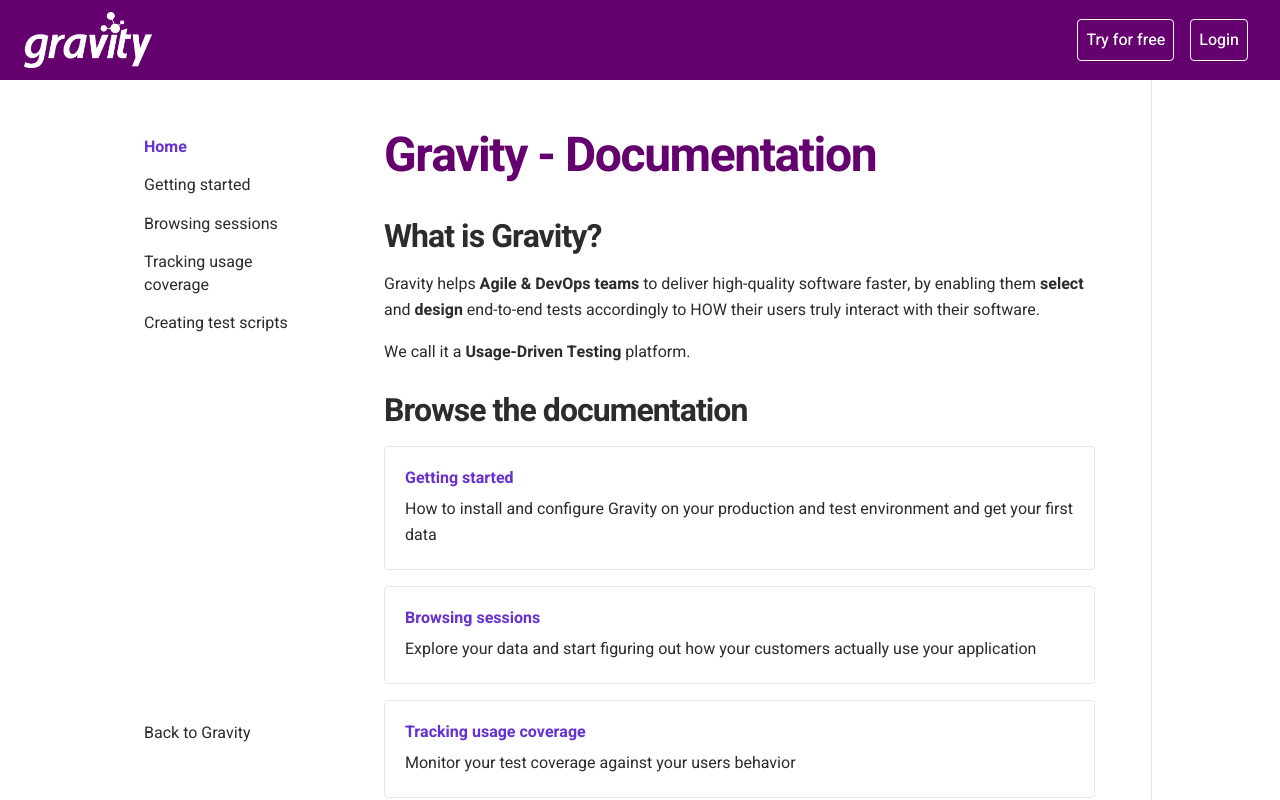
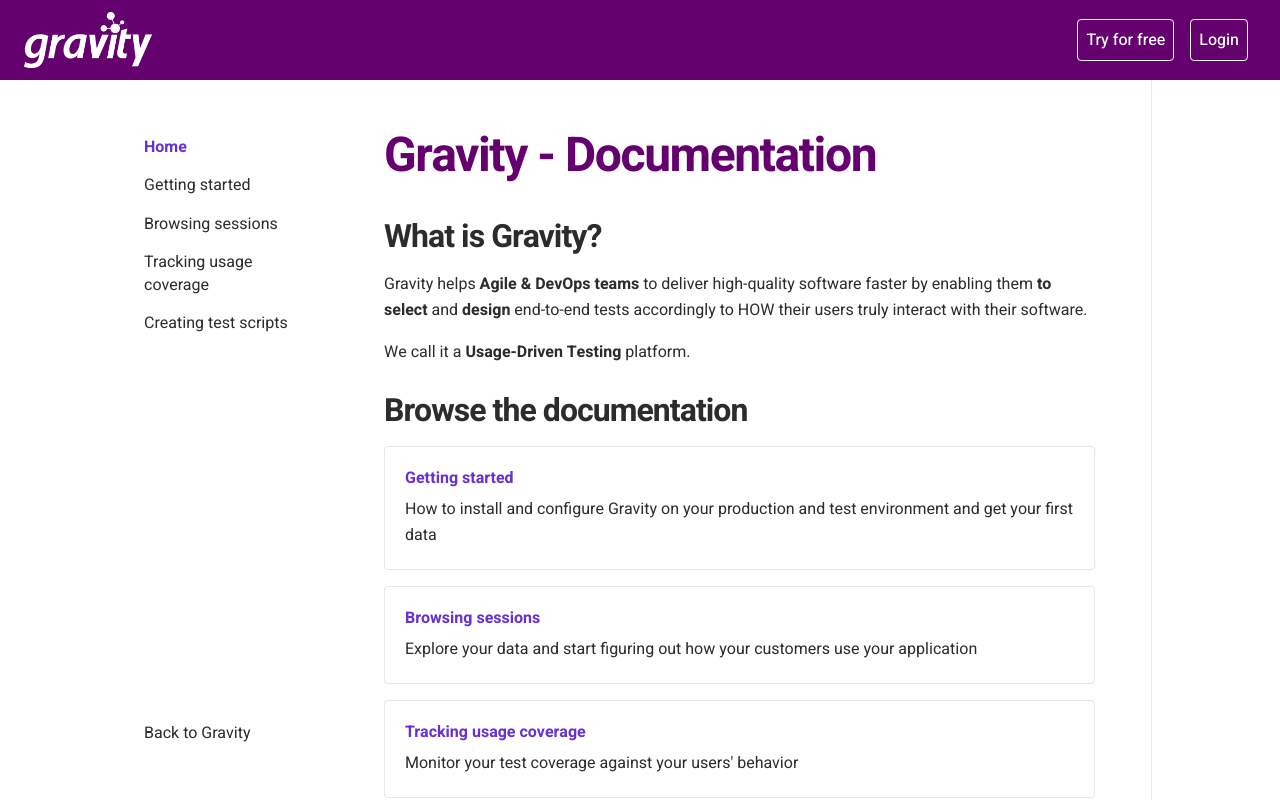
Before and after one commit to Smartesting/gravity-documentation, a Next.js app: page / in a window 1280 px wide. Built offline with nearby package versions, Linux system fonts and the light colour scheme.

Commit message:
Fix typos in index

```diff
--- a/pages/index.mdx
+++ b/pages/index.mdx
@@ -8,7 +8,7 @@
 
 ## What is Gravity?
 
-Gravity helps **Agile & DevOps teams** to deliver high-quality software faster, by enabling them **select** and **design** end-to-end tests accordingly to HOW their users truly interact with their software.
+Gravity helps **Agile & DevOps teams** to deliver high-quality software faster by enabling them **to select** and **design** end-to-end tests accordingly to HOW their users truly interact with their software.
 
 We call it a **Usage-Driven Testing** platform.
 
@@ -19,15 +19,15 @@
 </SummaryLink>
 
 <SummaryLink href="/browse-sessions" title="Browsing sessions">
-  Explore your data and start figuring out how your customers actually use your application
+  Explore your data and start figuring out how your customers use your application
 </SummaryLink>
 
 <SummaryLink href="/usages" title="Tracking usage coverage">
-  Monitor your test coverage against your users behavior
+  Monitor your test coverage against your users' behavior
 </SummaryLink>
 
 <SummaryLink href="/create-test-scripts" title="Creating test scripts">
-  Complete your test suite with end-to-end tests
+  Fill in the blanks in your test suite by creating new tests
 </SummaryLink>
 
 
```
